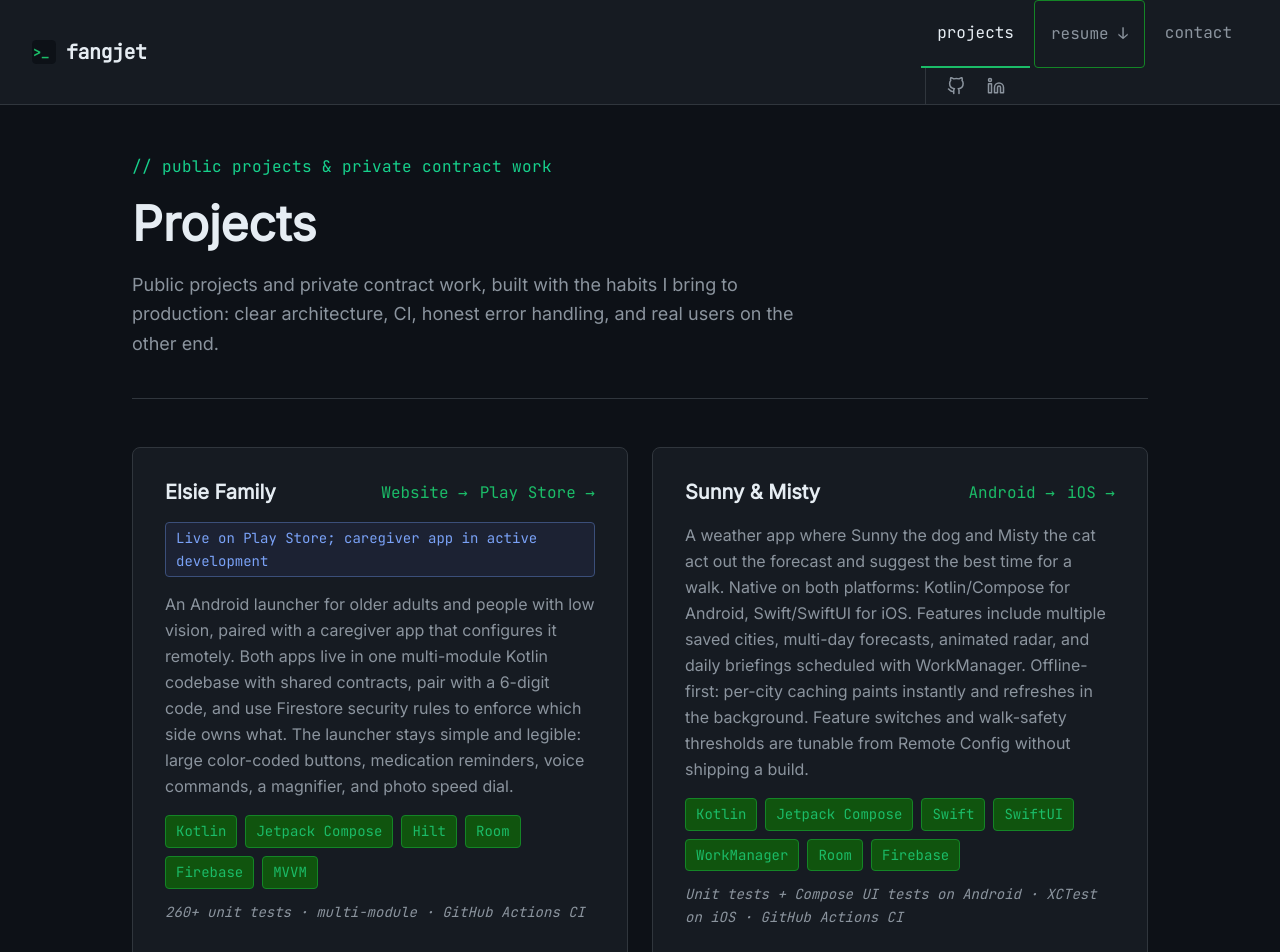
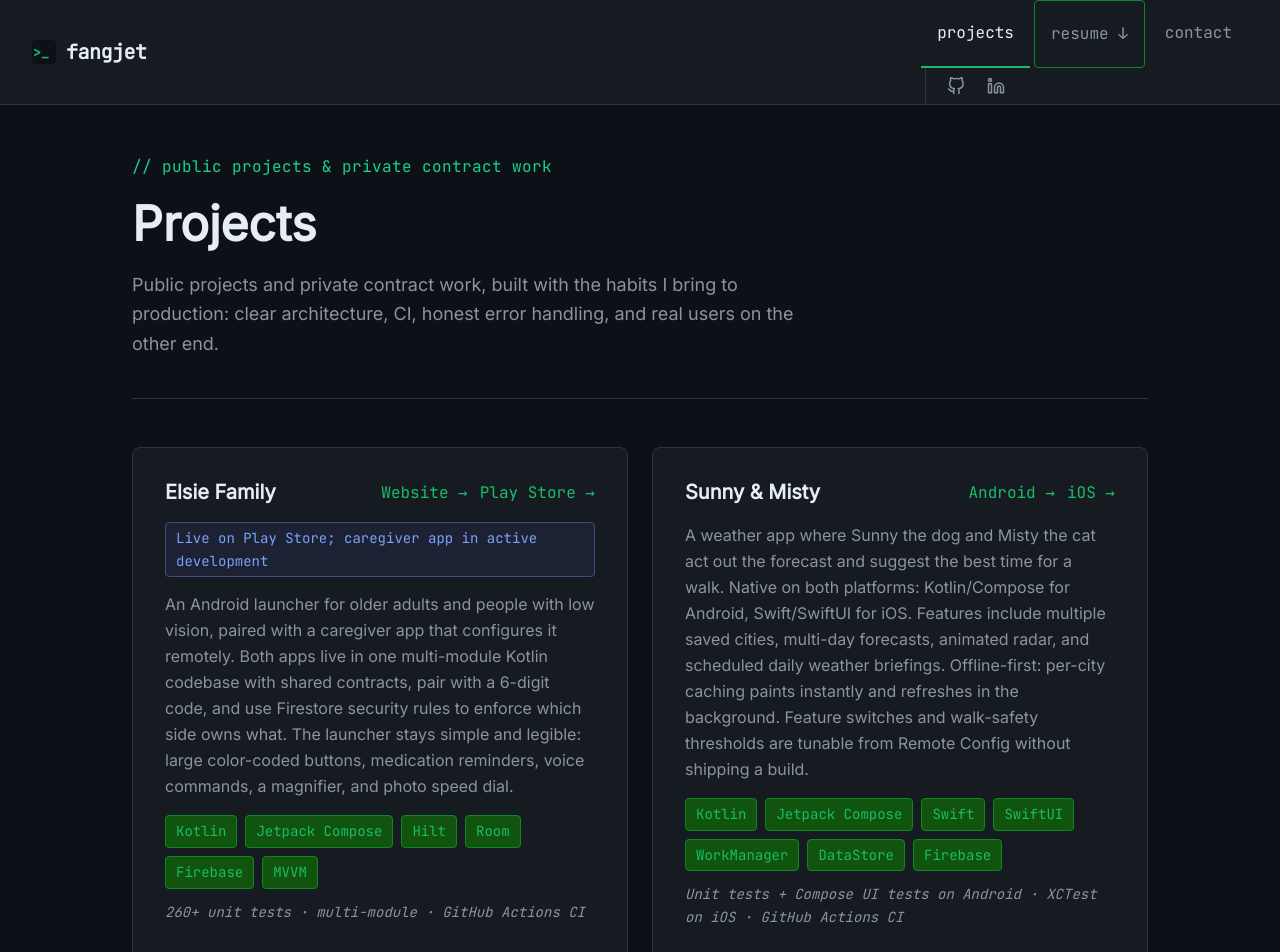
Before and after one commit to tuckercr/fangjet, a React (Vite) app: page /projects in a window 1280 px wide. Shown: the top 952 px of the page. Built offline with nearby package versions, Linux system fonts and the light colour scheme.

Commit message:
Projects: Sunny & Misty uses DataStore, not Room; briefings are scheduled on both platforms

```diff
--- a/src/pages/Projects.jsx
+++ b/src/pages/Projects.jsx
@@ -21,8 +21,8 @@ const PROJECTS = [
       { label: 'iOS', href: 'https://github.com/tuckercr/weather-iOS' },
     ],
     description:
-      'A weather app where Sunny the dog and Misty the cat act out the forecast and suggest the best time for a walk. Native on both platforms: Kotlin/Compose for Android, Swift/SwiftUI for iOS. Features include multiple saved cities, multi-day forecasts, animated radar, and daily briefings scheduled with WorkManager. Offline-first: per-city caching paints instantly and refreshes in the background. Feature switches and walk-safety thresholds are tunable from Remote Config without shipping a build.',
-    tags: ['Kotlin', 'Jetpack Compose', 'Swift', 'SwiftUI', 'WorkManager', 'Room', 'Firebase'],
+      'A weather app where Sunny the dog and Misty the cat act out the forecast and suggest the best time for a walk. Native on both platforms: Kotlin/Compose for Android, Swift/SwiftUI for iOS. Features include multiple saved cities, multi-day forecasts, animated radar, and scheduled daily weather briefings. Offline-first: per-city caching paints instantly and refreshes in the background. Feature switches and walk-safety thresholds are tunable from Remote Config without shipping a build.',
+    tags: ['Kotlin', 'Jetpack Compose', 'Swift', 'SwiftUI', 'WorkManager', 'DataStore', 'Firebase'],
     note: 'Unit tests + Compose UI tests on Android · XCTest on iOS · GitHub Actions CI',
   },
   {
```
